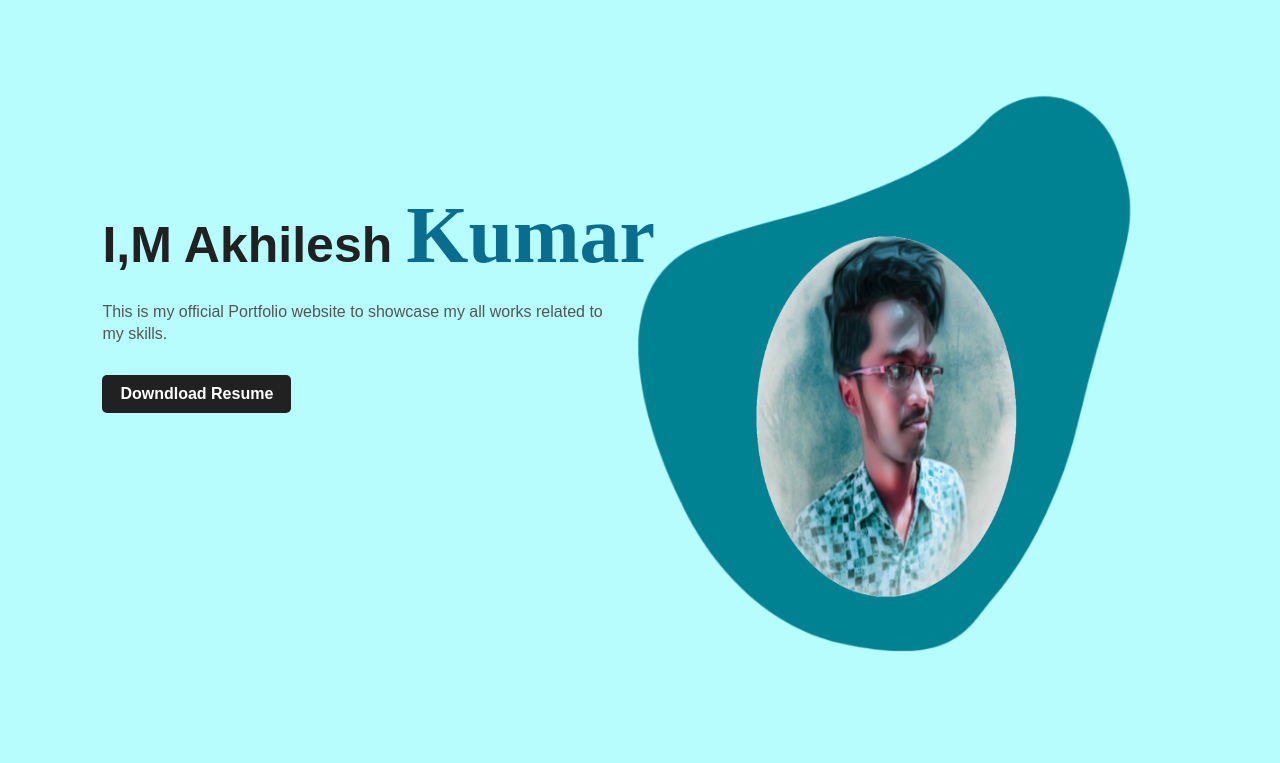
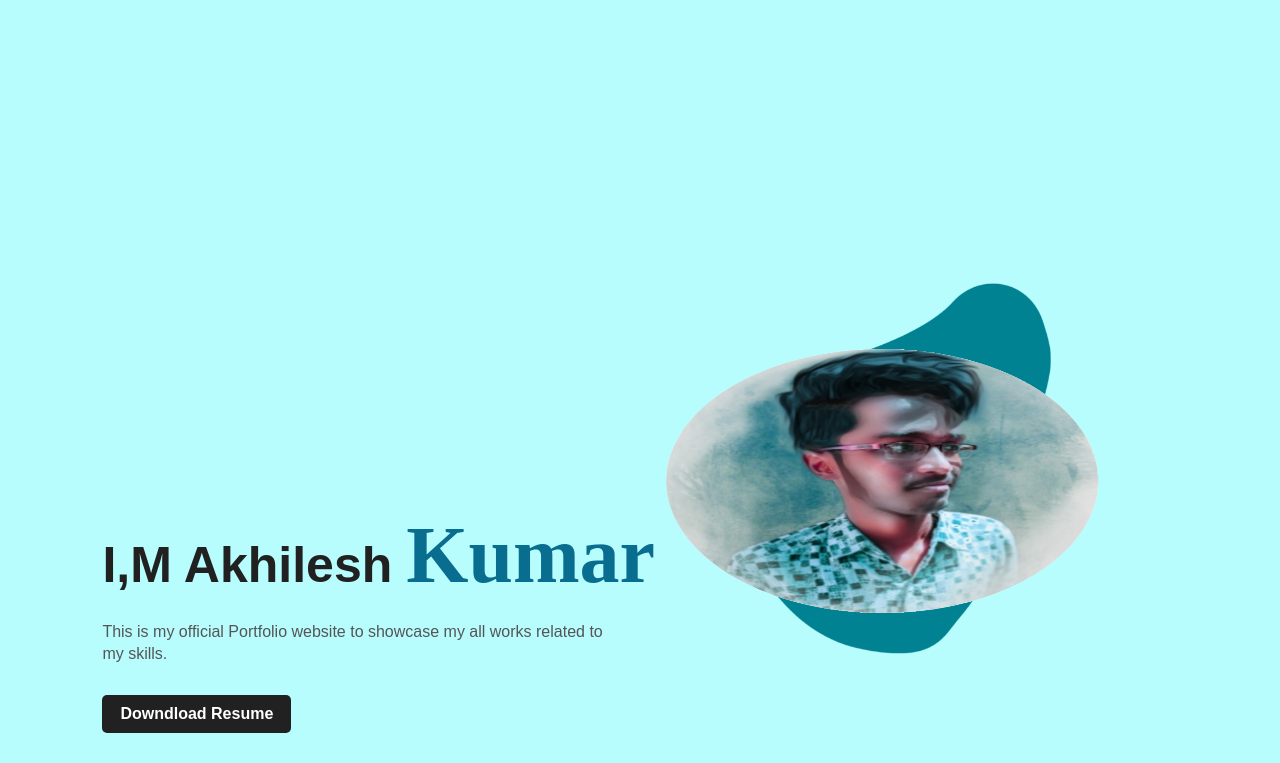
Before and after one commit to IaK23/IaK23.github.io, a plain HTML site: page index.html in a window 1280 px wide. Shown: the part 142-905 px from the top of the page. Before the commit the page ends 800 px from the top, so only its background shows below. Drawn offline with Linux system fonts and the light colour scheme; a web font is replaced by a local one.

Commit message:
Update styles.css

```diff
--- a/styles.css
+++ b/styles.css
@@ -124,3 +124,36 @@ span{
     bottom: 0;
     right: 100px
 }
+@media(min-width:741px){
+    head{
+        padding: 18px 20px;
+        transition: .3s;
+    }
+}
+@media(min-width:741px){
+    .images:hover .girl{
+        left: 25%;
+    }
+}
+@media(min-width:741px){
+    .images .shape{
+        height: 60%;
+        position: absolute;
+        left: 50%;
+        bottom: 0;
+        transform: translateX(-50%);
+        transition: bottom 1s, left 1s;
+    }
+}
+@media(min-width:741px){
+    .images .girl{
+        height: 55%;
+        width: 100%
+    }
+}
+@media(min-width:741px){
+    .detel{
+        margin-top: 40%;
+        margin-bottom: 50%;
+    }
+}
```
